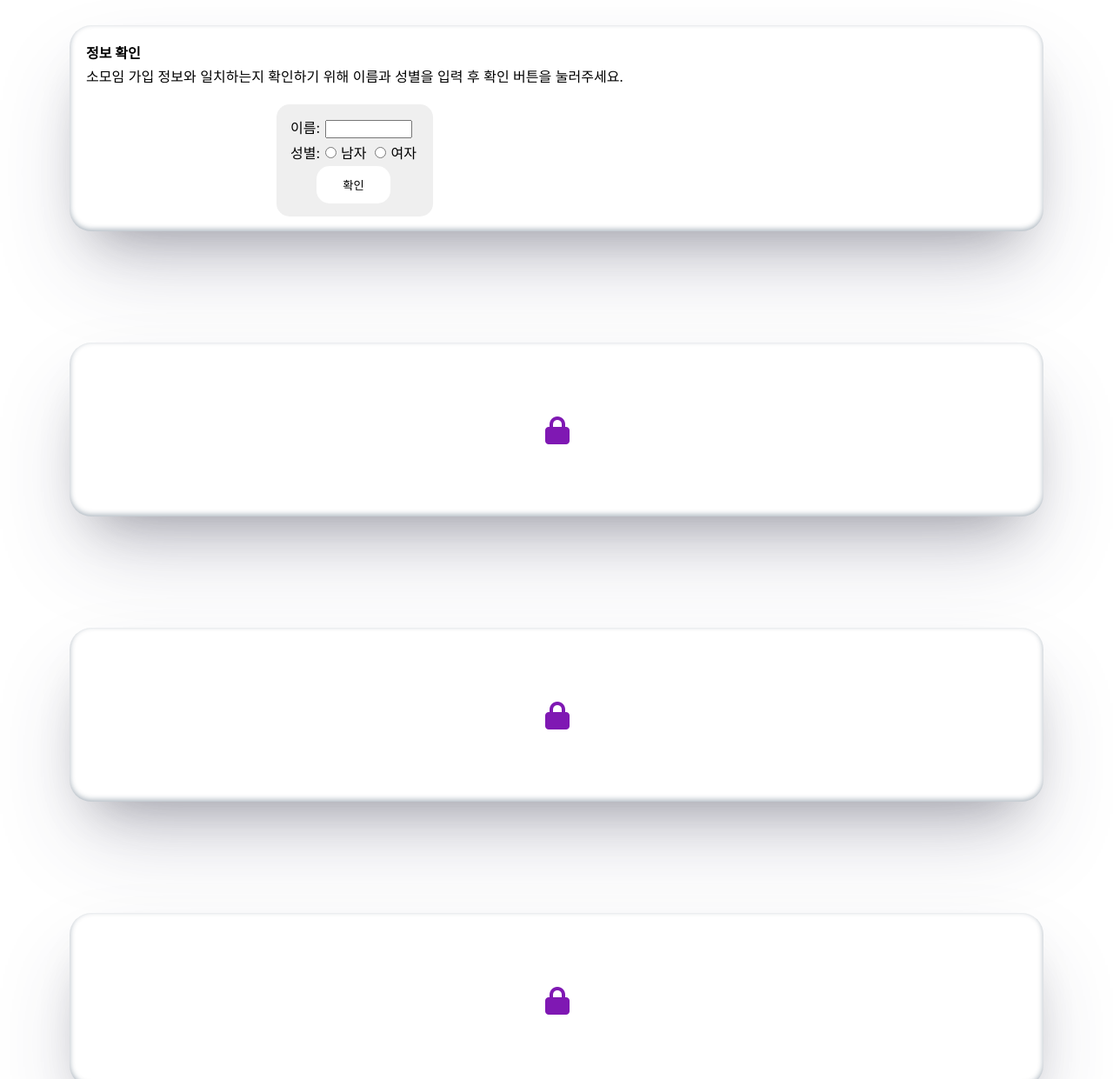
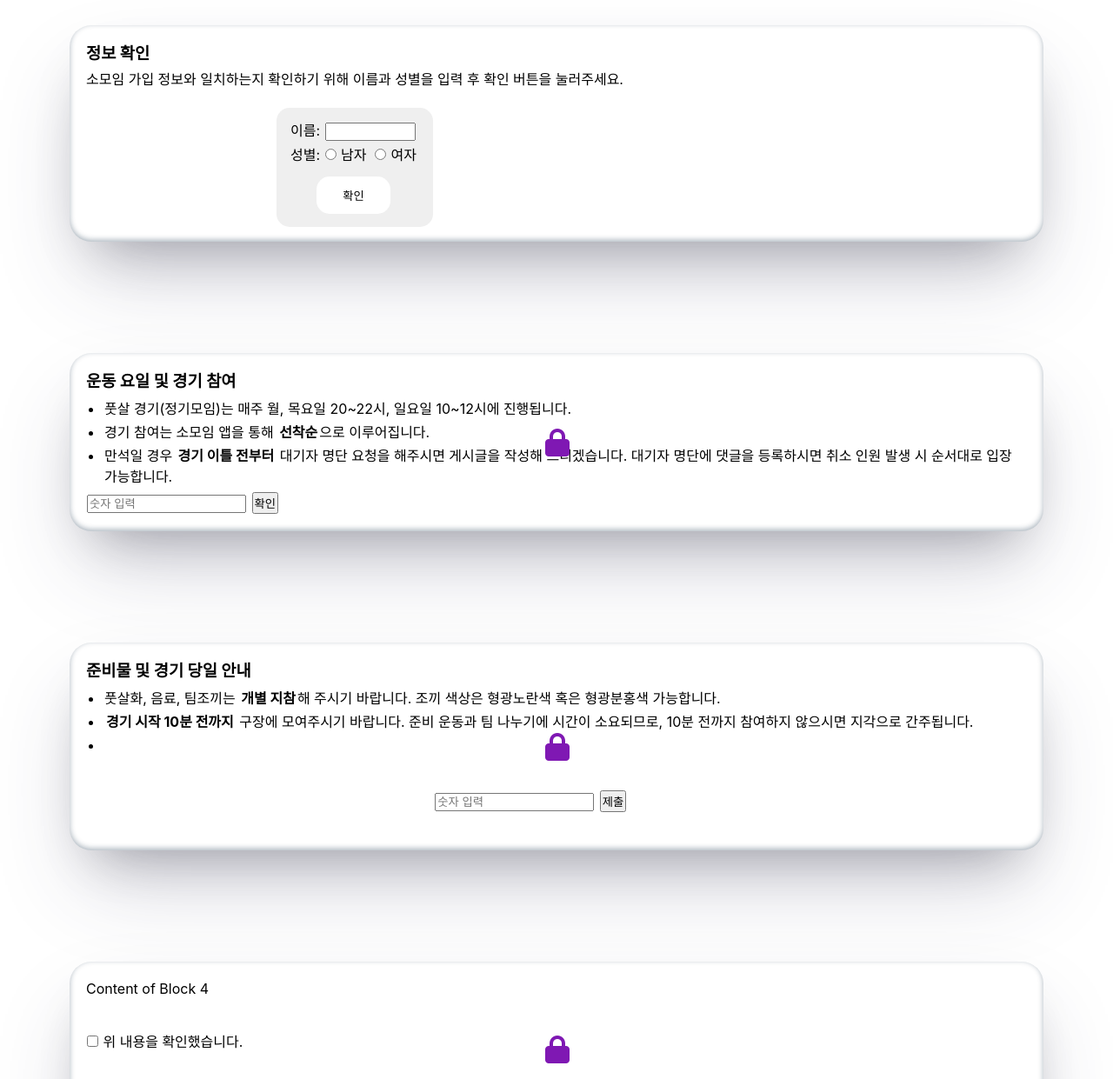
Before and after one commit to SEO-JiHo/footgreena, a plain HTML site: page Welcome.html in a window 1280 px wide. Shown: the part 900-2141 px from the top of the page at 87% size. Drawn offline with Linux system fonts and the light colour scheme.

Commit message:
js-숫자입력까지

```diff
--- a/Welcome.html
+++ b/Welcome.html
@@ -19,7 +19,7 @@
         <div class="view">
             <div class="block" id="block1">
                 <div class="content">
-                    <h4>정보 확인</h4>
+                    <h3>정보 확인</h3>
                     <p>소모임 가입 정보와 일치하는지 확인하기 위해 이름과 성별을 입력 후 확인 버튼을 눌러주세요.</p>
                     <div class="block-in">
                         <form name="user-data" method="POST" data-netlify="true">
@@ -41,29 +41,41 @@
                     </div>
                     <label style="display: none;">
                         <input type="checkbox" id="check1" />
-                        I agree to see the next block
                     </label>
                 </div>
             </div>
 
             <div class="block" id="block2">
                 <div class="content">
-                    <p>Content of Block 2</p>
-                    <label>
-                        <input type="checkbox" id="check2" />
-                        I agree to see the next block
-                    </label>
+                    <h3>운동 요일 및 경기 참여</h3>
+                    <ul style="padding-left: 20px;">
+                        <li>풋살 경기(정기모임)는 매주 월, 목요일 20~22시, 일요일 10~12시에 진행됩니다.</li>
+                        <li>경기 참여는 소모임 앱을 통해 <b>선착순</b>으로 이루어집니다.</li>
+                        <li>만석일 경우 <b>경기 이틀 전부터</b> 대기자 명단 요청을 해주시면 게시글을 작성해 드리겠습니다. 대기자 명단에 댓글을 등록하시면 취소 인원 발생 시 순서대로 입장 가능합니다.</li>
+                    </ul>
+                    <div>
+                        <input type="text" id="inputNumber1" placeholder="숫자 입력" />
+                        <button type="button" id="submitNumber1">확인</button>
+                    </div>
                 </div>
                 <i class="fas fa-lock locked"></i>
                 <i class="fas fa-unlock unlocked"></i>
             </div>
 
+
             <div class="block" id="block3">
                 <div class="content">
-                    <p>Content of Block 3</p>
+                    <h3>준비물 및 경기 당일 안내</h3>
+                    <ul style="padding-left: 20px;">
+                        <li>풋살화, 음료, 팀조끼는 <b>개별 지참</b>해 주시기 바랍니다. 조끼 색상은 형광노란색 혹은 형광분홍색 가능합니다.</li>
+                        <li><b>경기 시작 10분 전까지</b> 구장에 모여주시기 바랍니다. 준비 운동과 팀 나누기에 시간이 소요되므로, 10분 전까지 참여하지 않으시면 지각으로 간주됩니다.</li>
+                        <li></li>
+                    </ul>
                     <label>
-                        <input type="checkbox" id="check3" />
-                        I agree to see the next block
+                        <div class="button-container">
+                            <input type="text" id="inputNumber" placeholder="숫자 입력" />
+                            <button id="submitNumber">제출</button>
+                        </div>
                     </label>
                 </div>
                 <i class="fas fa-lock locked"></i>
@@ -74,8 +86,10 @@
                 <div class="content">
                     <p>Content of Block 4</p>
                     <label>
-                        <input type="checkbox" id="check4" />
-                        I agree to see the next block
+                        <div class="button-container">
+                            <input type="checkbox" id="check4" />
+                        위 내용을 확인했습니다.
+                        </div>
                     </label>
                 </div>
                 <i class="fas fa-lock locked"></i>
@@ -87,7 +101,7 @@
                     <p>Content of Block 5</p>
                     <label>
                         <input type="checkbox" id="check5" />
-                        I agree to see the next block
+                        위 내용을 확인했습니다.
                     </label>
                 </div>
                 <i class="fas fa-lock locked"></i>
@@ -99,7 +113,7 @@
                     <p>Content of Block 6</p>
                     <label>
                         <input type="checkbox" id="check6" />
-                        I agree to see the next block
+                        위 내용을 확인했습니다.
                     </label>
                 </div>
                 <i class="fas fa-lock locked"></i>
--- a/scrpit.js
+++ b/scrpit.js
@@ -6,6 +6,8 @@ document.addEventListener('DOMContentLoaded', function () {
         const lockedIcon = block.querySelector('.locked');
         const unlockedIcon = block.querySelector('.unlocked');
         const form = block.querySelector('form');
+        const numberInput = block.querySelector('input[type="text"]');
+        const numberButton = block.querySelector('button[type="button"]');
 
         // 첫 번째 블록은 초기 상태에서 보이도록 설정
         if (index === 0) {
@@ -63,6 +65,19 @@ document.addEventListener('DOMContentLoaded', function () {
             });
         }
 
+        if (numberInput && numberButton) {
+            numberButton.addEventListener('click', function () {
+                const value = numberInput.value;
+                const expectedNumber = index === 1 ? '2' : index === 2 ? '10' : ''; // 예시: 각 블록에서 요구하는 숫자
+
+                if (value === expectedNumber) {
+                    showNextBlock(index);
+                } else {
+                    alert(`숫자 ${expectedNumber}를 입력해주세요.`);
+                }
+            });
+        }
+
         function showNextBlock(currentIndex) {
             const nextBlock = blocks[currentIndex + 1];
             if (nextBlock) {
--- a/styles.css
+++ b/styles.css
@@ -77,16 +77,17 @@ h1 {
     position: relative;
     display: flex;
     padding: 15px;
-    align-items: center;
+    align-items: flex-start;
+    line-height: 1.5;
 }
 
 input[type="checkbox"] {
     display: inline-block;
 }
 
-.content {
+/* .content {
     display: none;
-}
+} */
 
 .block .locked {
     position: absolute;
@@ -113,16 +114,16 @@ input[type="checkbox"] {
     background: #efefef;
     border-radius: 15px;
     display: flex;
-    margin-top: 20px;
     margin: 20px auto 0;
     padding: 10px;
 }
 
 #name {
-    width: 100px;
+    width: 104px;
 }
 
 .button-container {
+    margin-top: 10px;
     text-align: center;
 }
 
@@ -194,10 +195,6 @@ input[type="checkbox"] {
     }
 }
 
-#block1 .content {
-    display: block;
-}
-
 .view .block .locked {
     display: block;
 }
```
